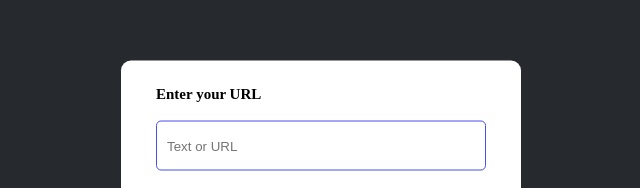
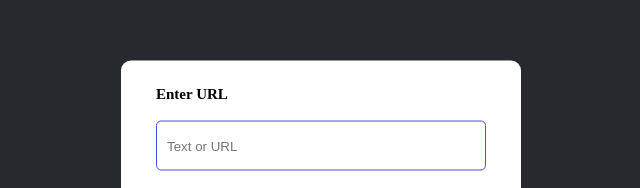
Before and after one commit to ShaikAfreen1128/QRCodehtml-css, a plain HTML site: page index.html in a window 1280 px wide. Shown: the part 217-405 px from the top of the page, 319-959 px from the left. Drawn offline with Linux system fonts and the light colour scheme.

Commit message:
Update index.html

```diff
--- a/index.html
+++ b/index.html
@@ -8,7 +8,7 @@
 </head>
 <body>
     <div class ="container">
-        <p>Enter your URL</p>
+        <p>Enter URL</p>
         <input type="text" placeholder="Text or URL" id="qrText">
         <div id ="imgBox">
             <img src="" id="qrImage">
```
